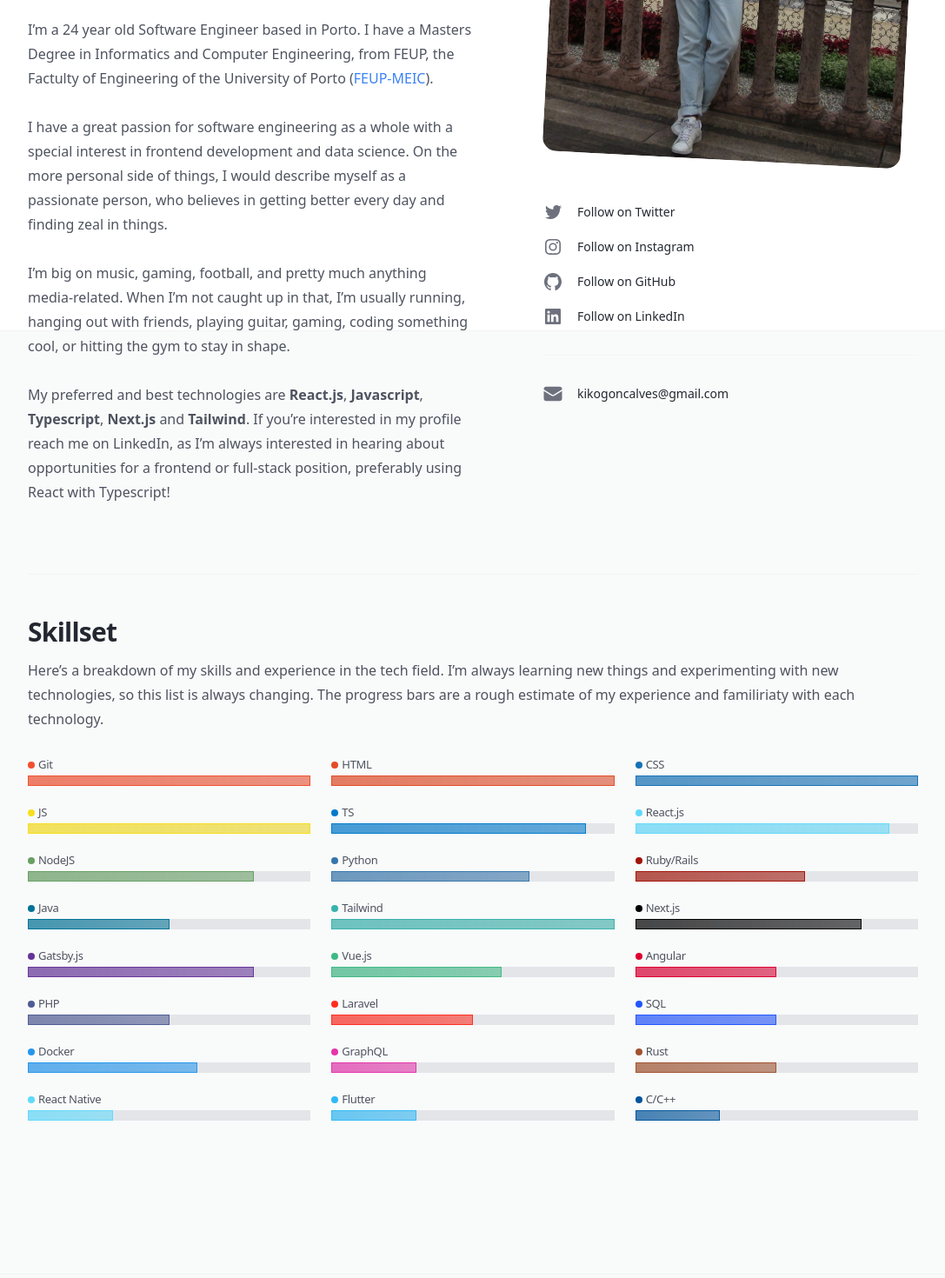
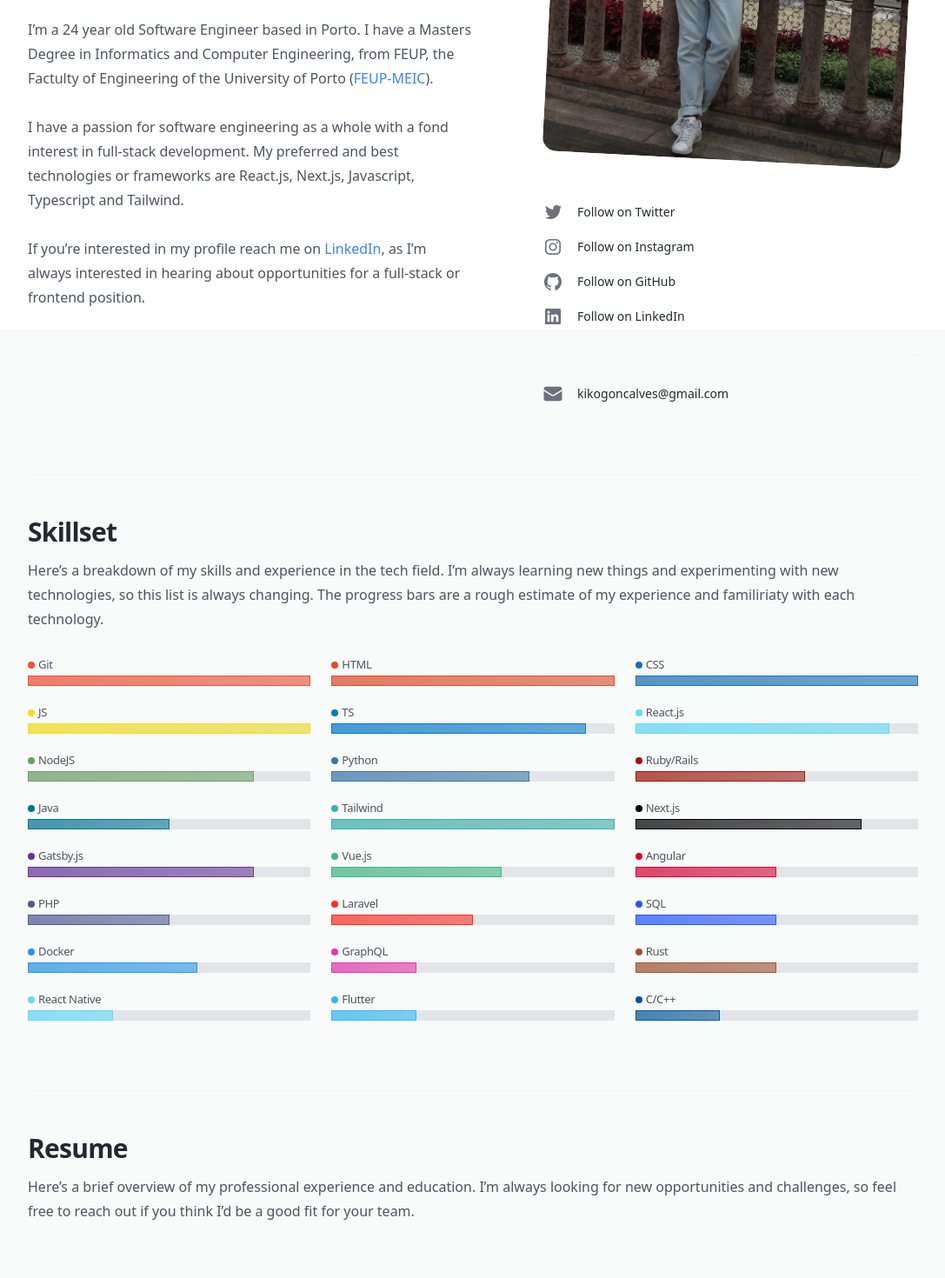
Before and after one commit to kiko-g/kikogoncalves, a Next.js app: page /about in a window 1280 px wide. Shown: the part 420-1890 px from the top of the page at 87% size, without its empty margins (96-1183 px from the left). Built offline with nearby package versions, Linux system fonts and the light colour scheme.

Commit message:
add: resume first draft

```diff
--- a/src/app/about/page.tsx
+++ b/src/app/about/page.tsx
@@ -47,20 +47,15 @@
               ).
             </p>
             <p>
-              I have a great passion for software engineering as a whole with a special interest in frontend development
-              and data science. On the more personal side of things, I would describe myself as a passionate person, who
-              believes in getting better every day and finding zeal in things.
+              I have a passion for software engineering as a whole with a fond interest in full-stack development. My
+              preferred and best technologies or frameworks are React.js, Next.js, Javascript, Typescript and Tailwind.
             </p>
             <p>
-              I’m big on music, gaming, football, and pretty much anything media-related. When I’m not caught up in
-              that, I’m usually running, hanging out with friends, playing guitar, gaming, coding something cool, or
-              hitting the gym to stay in shape.
-            </p>
-            <p>
-              My preferred and best technologies are <strong>React.js</strong>, <strong>Javascript</strong>,{' '}
-              <strong>Typescript</strong>, <strong>Next.js</strong> and <strong>Tailwind</strong>. If you’re interested
-              in my profile reach me on LinkedIn, as I’m always interested in hearing about opportunities for a frontend
-              or full-stack position, preferably using React with Typescript!
+              If you’re interested in my profile reach me on{' '}
+              <Link href="https://linkedin.com/in/kikogoncalves" className="outer-link" target="_blank">
+                LinkedIn
+              </Link>
+              , as I’m always interested in hearing about opportunities for a full-stack or frontend position.
             </p>
           </div>
         </div>
@@ -91,6 +86,7 @@
       </div>
 
       <Skillset />
+      <CurriculumVitae />
     </Container>
   )
 }
@@ -122,7 +118,7 @@
 
 function Skillset({ useProgressBarColor = true }) {
   return (
-    <section id="skillset" className="mt-10 border-t border-navy-100 py-12 dark:border-navy-700/40 sm:mt-20">
+    <section id="skillset" className="mt-10 border-t border-navy-100 pt-12 dark:border-navy-700/40 sm:mt-20">
       <h2 className="mb-3 flex-1 text-2xl font-bold leading-7 tracking-tight text-navy-800 dark:text-navy-100 sm:text-3xl">
         Skillset
       </h2>
@@ -165,3 +161,17 @@
     </section>
   )
 }
+
+function CurriculumVitae() {
+  return (
+    <section id="cv" className="mt-10 border-t border-navy-100 pt-12 dark:border-navy-700/40 sm:mt-20">
+      <h2 className="mb-3 flex-1 text-2xl font-bold leading-7 tracking-tight text-navy-800 dark:text-navy-100 sm:text-3xl">
+        Resume
+      </h2>
+      <p className="mb-8 text-base text-navy-600 dark:text-navy-400">
+        Here’s a brief overview of my professional experience and education. I’m always looking for new opportunities
+        and challenges, so feel free to reach out if you think I’d be a good fit for your team.
+      </p>
+    </section>
+  )
+}
```
